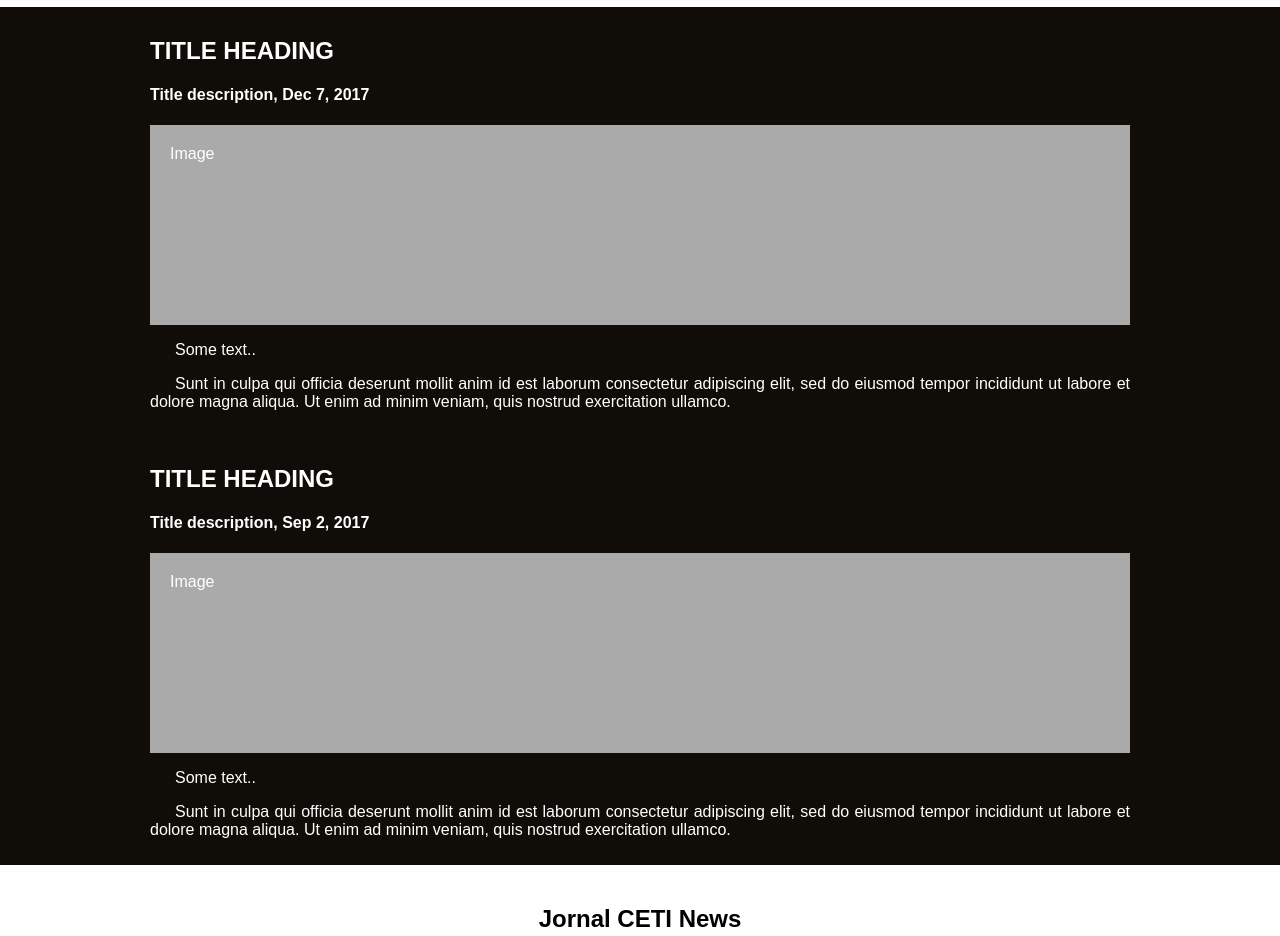
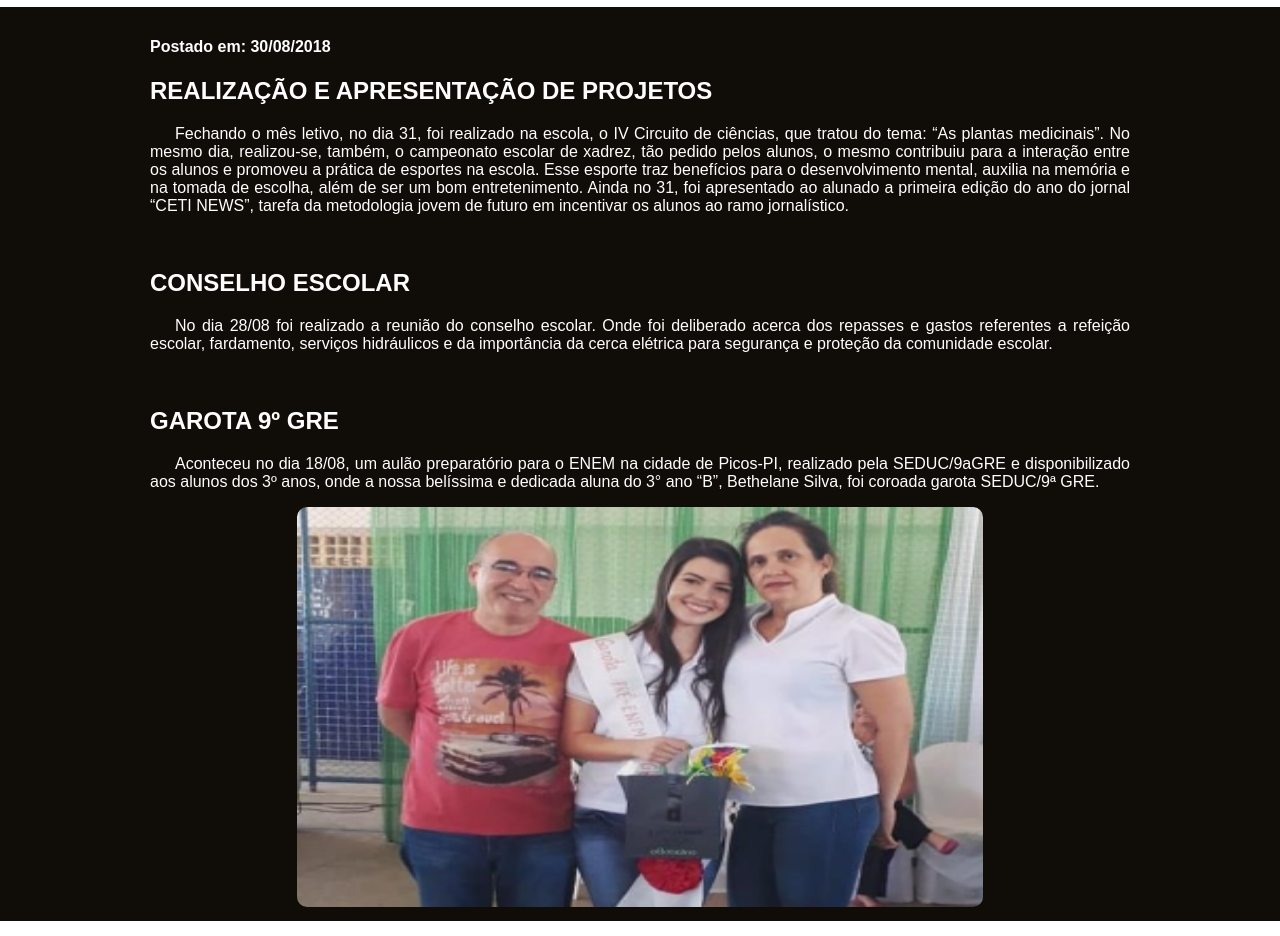
Before and after one commit to CETI-News/repo, a plain HTML site: page noticias/2018/not-08.html in a window 1280 px wide. Shown: the part 367-1303 px from the top of the page. Drawn offline with Linux system fonts and the light colour scheme.

Commit message:
Notícias-08/18

```diff
--- a/noticias/2018/not-08.html
+++ b/noticias/2018/not-08.html
@@ -27,17 +27,19 @@
   <!-- The flexible grid (content) -->
   <div class="row">
     <div class="main">
-        <h2>TITLE HEADING</h2>
-        <h4>Title description, Dec 7, 2017</h4>
-        <div class="fakeimg" style="height:200px;">Image</div>
-        <p>Some text..</p>
-        <p>Sunt in culpa qui officia deserunt mollit anim id est laborum consectetur adipiscing elit, sed do eiusmod tempor incididunt ut labore et dolore magna aliqua. Ut enim ad minim veniam, quis nostrud exercitation ullamco.</p>
+        <h4>Postado em: 30/08/2018</h4>
+        <h2>REALIZAÇÃO E APRESENTAÇÃO DE PROJETOS</h2>
+        <p>Fechando o mês letivo, no dia 31, foi realizado na escola, o IV Circuito de ciências, que tratou do tema: “As plantas medicinais”. No mesmo dia, realizou-se, também, o campeonato escolar de xadrez, tão pedido pelos alunos, o mesmo contribuiu para a interação entre os alunos e promoveu a prática de esportes na escola. Esse esporte traz benefícios para o desenvolvimento mental, auxilia na memória e na tomada de escolha, além de ser um bom entretenimento. Ainda no 31, foi apresentado ao alunado a primeira edição do ano do jornal “CETI NEWS”, tarefa da metodologia jovem de futuro em incentivar os alunos ao ramo jornalístico.</p>
         <br>
-        <h2>TITLE HEADING</h2>
-        <h4>Title description, Sep 2, 2017</h4>
-        <div class="fakeimg" style="height:200px;">Image</div>
-        <p>Some text..</p>
-        <p>Sunt in culpa qui officia deserunt mollit anim id est laborum consectetur adipiscing elit, sed do eiusmod tempor incididunt ut labore et dolore magna aliqua. Ut enim ad minim veniam, quis nostrud exercitation ullamco.</p>
+
+        <h2>CONSELHO ESCOLAR</h2>
+        <p>No dia 28/08 foi realizado a reunião do conselho escolar. Onde foi deliberado acerca dos repasses e gastos referentes a refeição escolar, fardamento, serviços hidráulicos e da importância da cerca elétrica para segurança e proteção da comunidade escolar.</p>
+        <br>
+
+        <h2>GAROTA 9º GRE</h2>
+        <p>Aconteceu no dia 18/08, um aulão preparatório para o ENEM na cidade de Picos-PI, realizado pela SEDUC/9aGRE e disponibilizado aos alunos dos 3º anos, onde a nossa belíssima e dedicada aluna do 3° ano “B”, Bethelane Silva, foi coroada garota SEDUC/9ª GRE.</p>
+        <img src="../../imagens/beth.jpg">
+        <br>
     </div>
   </div>
   <footer>
```
Also changed, not shown: eventos/2018/event-08.html (+4 -0 lines), imagens/beth.jpg (added).
